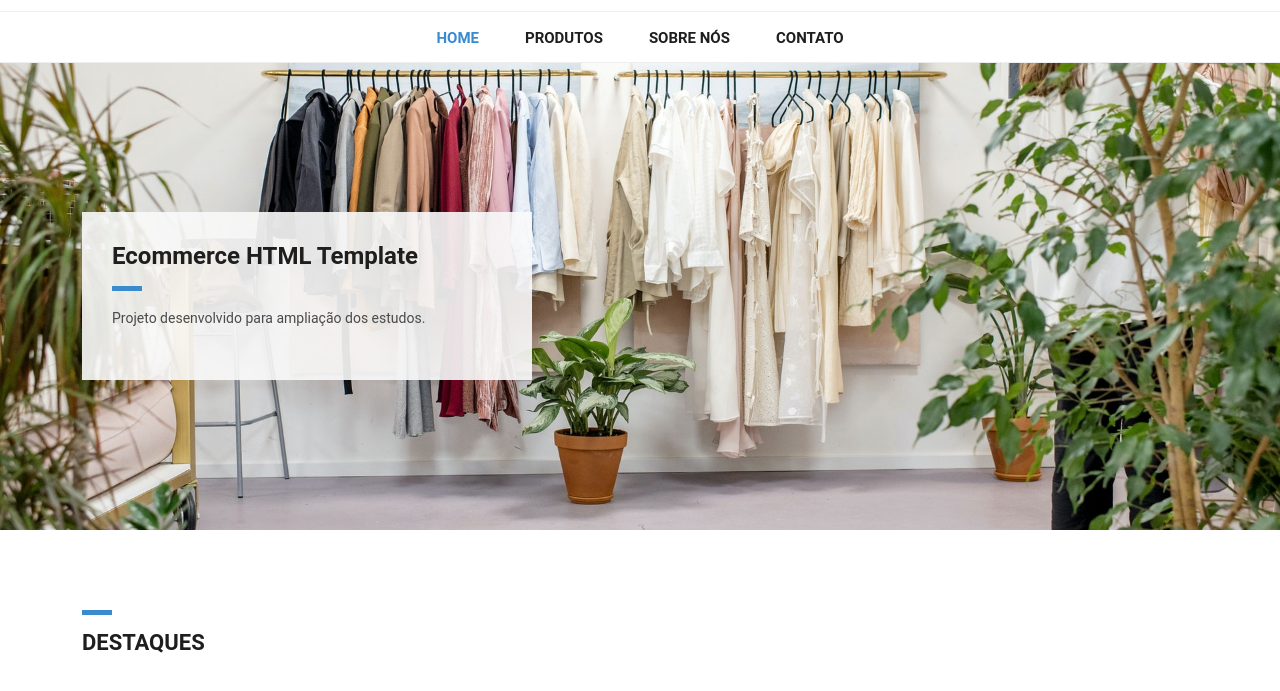
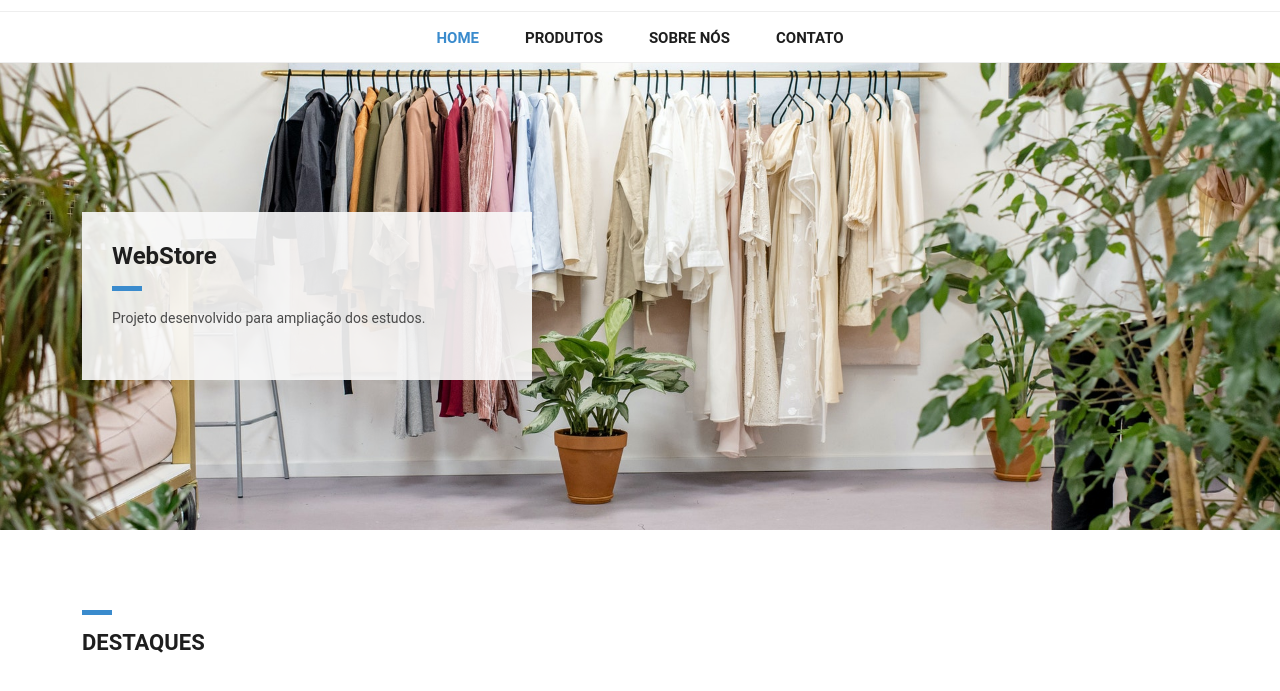
Before and after one commit to s4mp41xao/E-commerce-jQuery---Bootstrap, a plain HTML site: page index.html in a window 1280 px wide. Shown: the part 109-800 px from the top of the page. Drawn offline with Linux system fonts and the light colour scheme.

Commit message:
new title and h2

```diff
--- a/index.html
+++ b/index.html
@@ -8,7 +8,7 @@
     <link rel="stylesheet" href="./vendor/owl/css/owl.css">
     <link rel="stylesheet" href="./vendor/fontawesome/fontawesome.css">
     <link rel="stylesheet" href="./css/style.css">
-    <title>jQuery Estudos</title>
+    <title>WebStore</title>
 </head>
 <body>
 
@@ -45,7 +45,7 @@
             <div class="row">
                 <div class="col-md-12">
                     <div class="caption">
-                        <h2>Ecommerce HTML Template</h2>
+                        <h2>WebStore</h2>
                         <div class="line-dec"></div>
                         <p>Projeto desenvolvido para ampliação dos estudos.</p>
                     </div>
```
